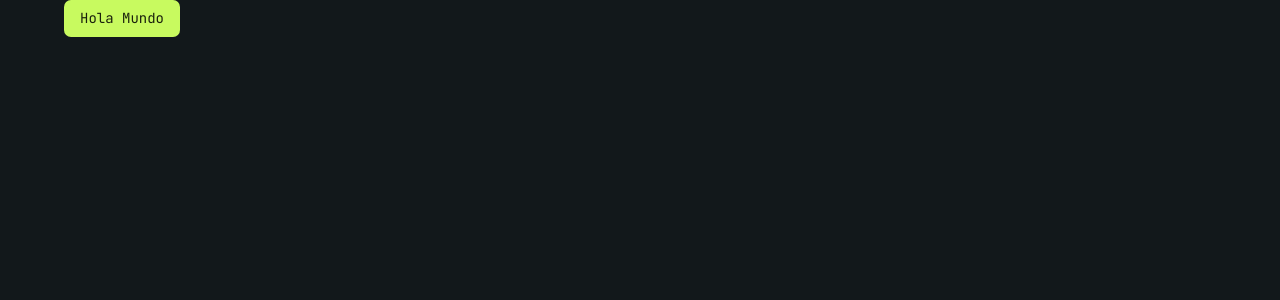
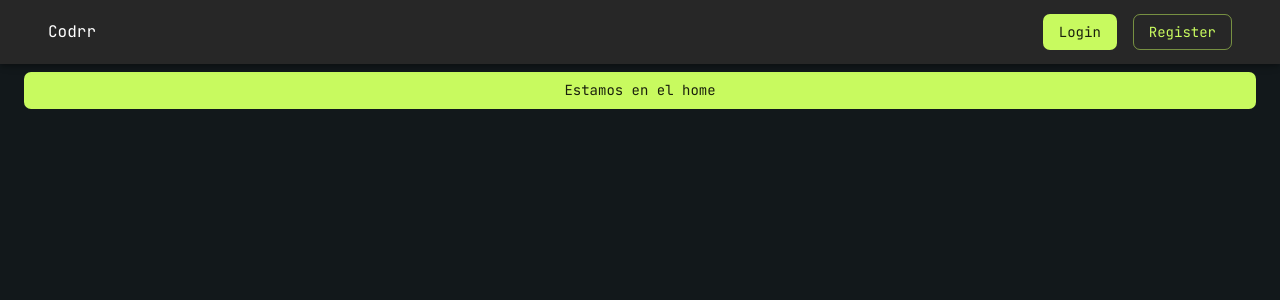
Before and after one commit to Scipio14/rickmorty-marketplace, a React (Create React App) app: page / in a window 1280 px wide. Shown: the top 300 px of the page. Built offline with nearby package versions, Linux system fonts and the light colour scheme.

Commit message:
Creación de las rutas en archivo router.tsx y del home y login page

```diff
--- a/src/App.tsx
+++ b/src/App.tsx
@@ -1,11 +1,14 @@
 import "./App.css";
 import { Container, Button } from "@mui/material";
+import { Navbar } from "common/Navbar";
+import { BrowserRouter } from "react-router-dom";
+import { AppRouter } from "router";
 
 function App() {
   return (
-    <Container>
-      <Button variant="contained">Hola Mundo</Button>
-    </Container>
+    <BrowserRouter>
+      <AppRouter />
+    </BrowserRouter>
   );
 }
 
--- /dev/null
+++ b/src/common/Navbar.tsx
@@ -0,0 +1,40 @@
+import React from "react";
+import {
+  AppBar,
+  Box,
+  Toolbar,
+  Container,
+  Grid,
+  Button,
+  Typography,
+  Stack,
+} from "@mui/material";
+
+export const Navbar: React.FC<{}> = () => {
+  return (
+    <Box sx={{ flexGrow: 1 }}>
+      <AppBar position="fixed">
+        <Toolbar>
+          <Container maxWidth="xl">
+            <Grid
+              container
+              direction="row"
+              justifyContent="space-between"
+              alignItems="center"
+            >
+              <Grid item>
+                <Typography>Codrr</Typography>
+              </Grid>
+              <Grid item>
+                <Stack direction="row" spacing={2}>
+                  <Button variant="contained">Login</Button>
+                  <Button variant="outlined">Register</Button>
+                </Stack>
+              </Grid>
+            </Grid>
+          </Container>
+        </Toolbar>
+      </AppBar>
+    </Box>
+  );
+};
--- /dev/null
+++ b/src/common/RouterLayout.tsx
@@ -0,0 +1,12 @@
+import React from "react";
+import { Outlet } from "react-router-dom";
+import { Navbar } from "./Navbar";
+
+export const RouterLayout: React.FC<{}> = () => {
+  return (
+    <>
+      <Navbar />
+      <Outlet />
+    </>
+  );
+};
--- /dev/null
+++ b/src/pages/home/index.tsx
@@ -0,0 +1,12 @@
+import React from "react";
+import { Container, Button } from "@mui/material";
+
+export const HomePage: React.FC<{}> = () => {
+  return (
+    <Container sx={{ mt: 9 }} maxWidth="xl">
+      <Button fullWidth variant="contained">
+        Estamos en el home
+      </Button>
+    </Container>
+  );
+};
--- /dev/null
+++ b/src/pages/login/index.tsx
@@ -0,0 +1,12 @@
+import React from "react";
+import { Container, Button } from "@mui/material";
+
+export const LoginPage: React.FC<{}> = () => {
+  return (
+    <Container sx={{ mt: 9 }} maxWidth="xl">
+      <Button fullWidth variant="contained">
+        Estamos en el login
+      </Button>
+    </Container>
+  );
+};
--- /dev/null
+++ b/src/router.tsx
@@ -0,0 +1,16 @@
+import React from "react";
+import { Route, Routes } from "react-router-dom";
+import { HomePage } from "pages/home";
+import { LoginPage } from "pages/login";
+import { RouterLayout } from "common/RouterLayout";
+
+export const AppRouter: React.FC<{}> = () => {
+  return (
+    <Routes>
+      <Route path="/" element={<RouterLayout />}>
+        <Route path="/" element={<HomePage />} />
+        <Route path="/login" element={<LoginPage />} />
+      </Route>
+    </Routes>
+  );
+};
```
